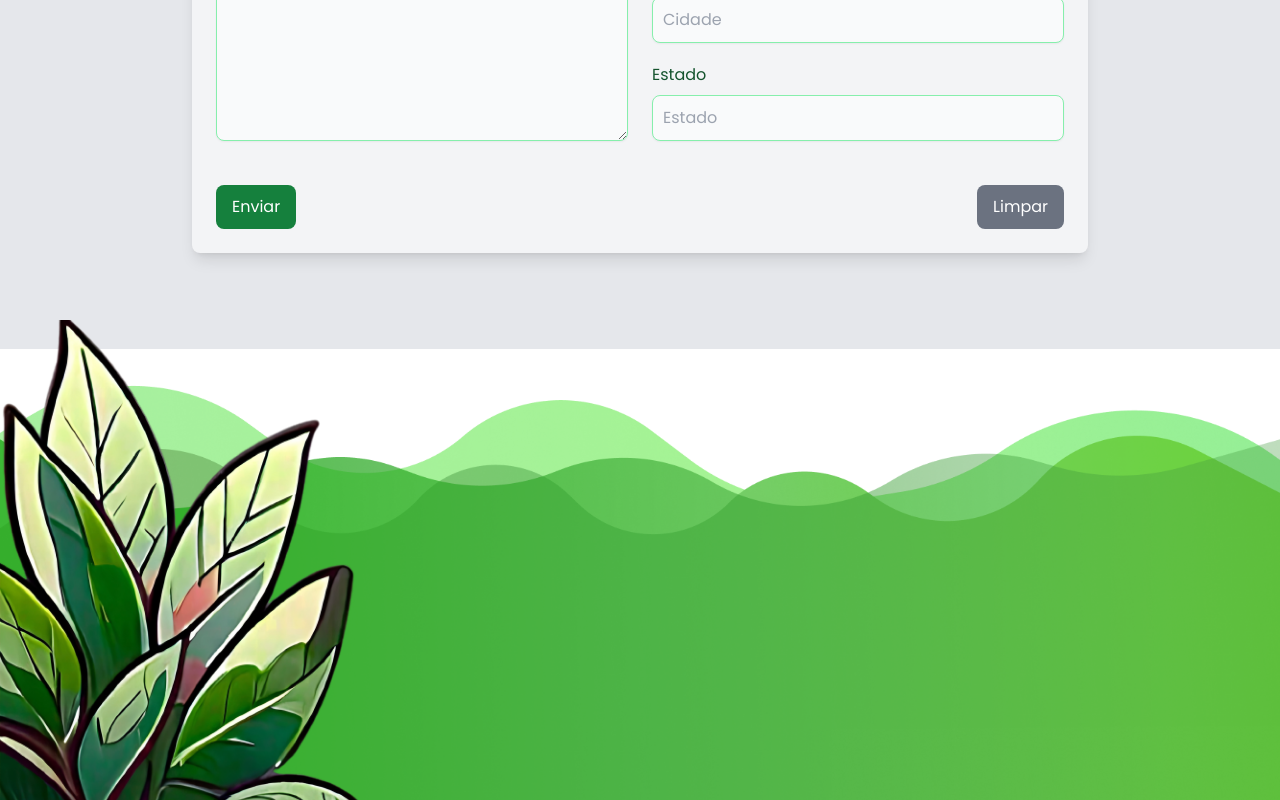
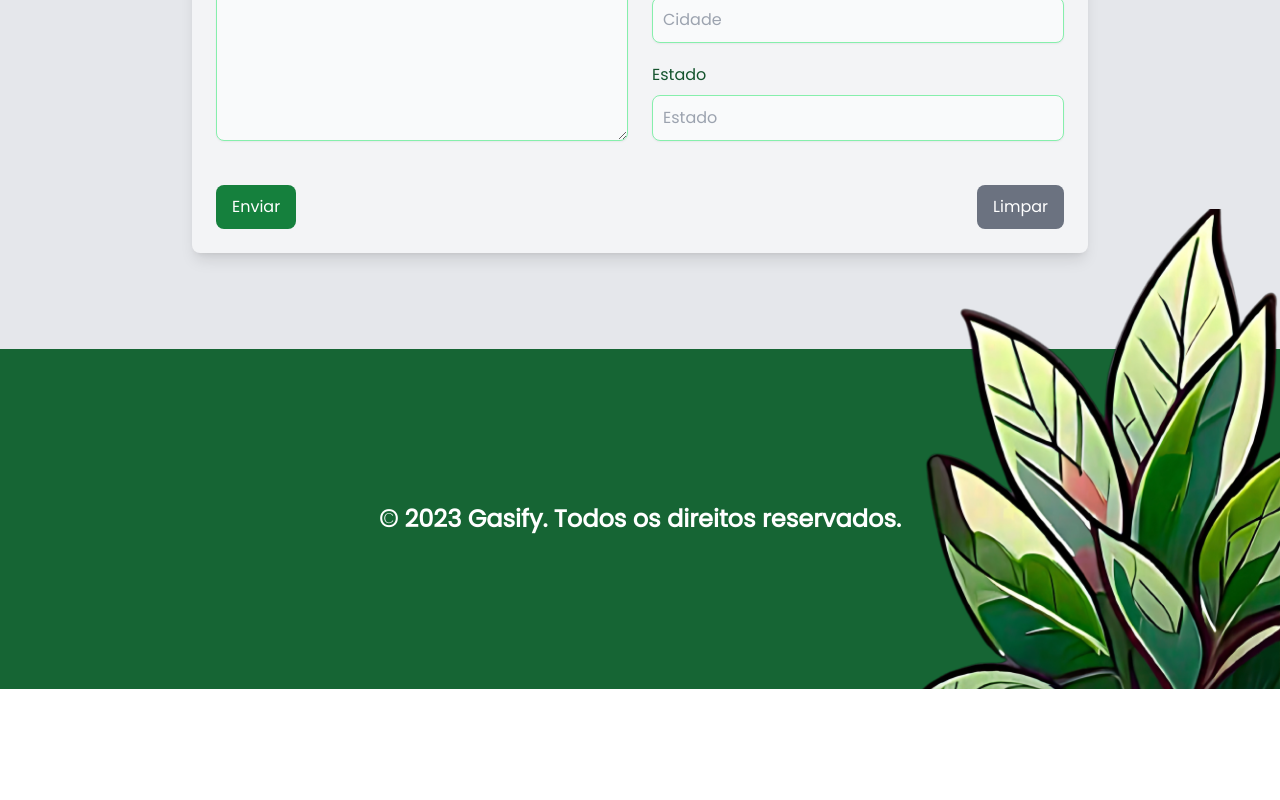
Before and after one commit to dougcarneiro/landing-gasify, a Next.js app: page / in a window 1280 px wide. Shown: the part 2919-3719 px from the top of the page. After the commit the page ends 3608 px from the top, so only its background shows below. Built offline with nearby package versions, Linux system fonts and the light colour scheme.

Commit message:
Start modificação do Footer

```diff
--- a/src/components/Divulgacao.jsx
+++ b/src/components/Divulgacao.jsx
@@ -174,9 +174,17 @@ export default function Divulgacao() {
           <RegisterForm />
         </Element>
       </main>
-      <footer className="relative">
+      <footer className="relative ">
         <image.Planta />
-        <image.Footer />
+        <div className="flex justify-center items-center h-[340px] bg-green-800 text-white  ">
+          <p className="text-white text-2xl font-semibold">
+            © 2023 Gasify. Todos os direitos reservados.
+
+          </p>
+          <div>
+
+          </div>
+        </div>
       </footer>
     </>
   );
--- a/src/components/Images.jsx
+++ b/src/components/Images.jsx
@@ -127,7 +127,7 @@ export function Planta() {
         <img
           src="/images/planta.png"
           alt="Planta icon"
-          className="absolute bottom-0 left-0 w-[30rem] h-[30rem] z-[-1] lg:z-[0]"
+          className="absolute bottom-0 right-0 w-[30rem] h-[30rem] z-[-1] lg:z-[0]"
         />
     )
 }
```
Also changed, not shown: public/images/planta.png.
